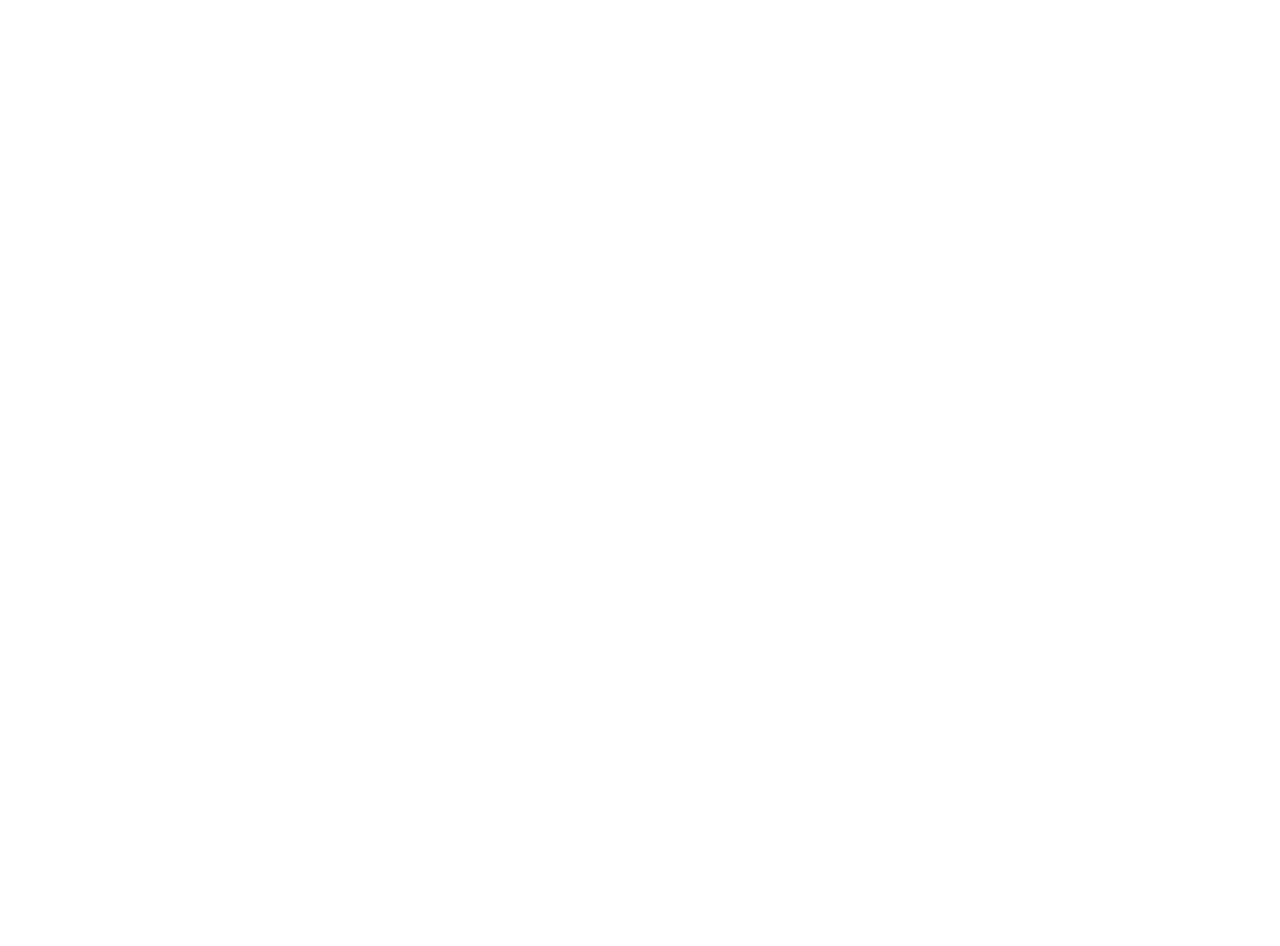
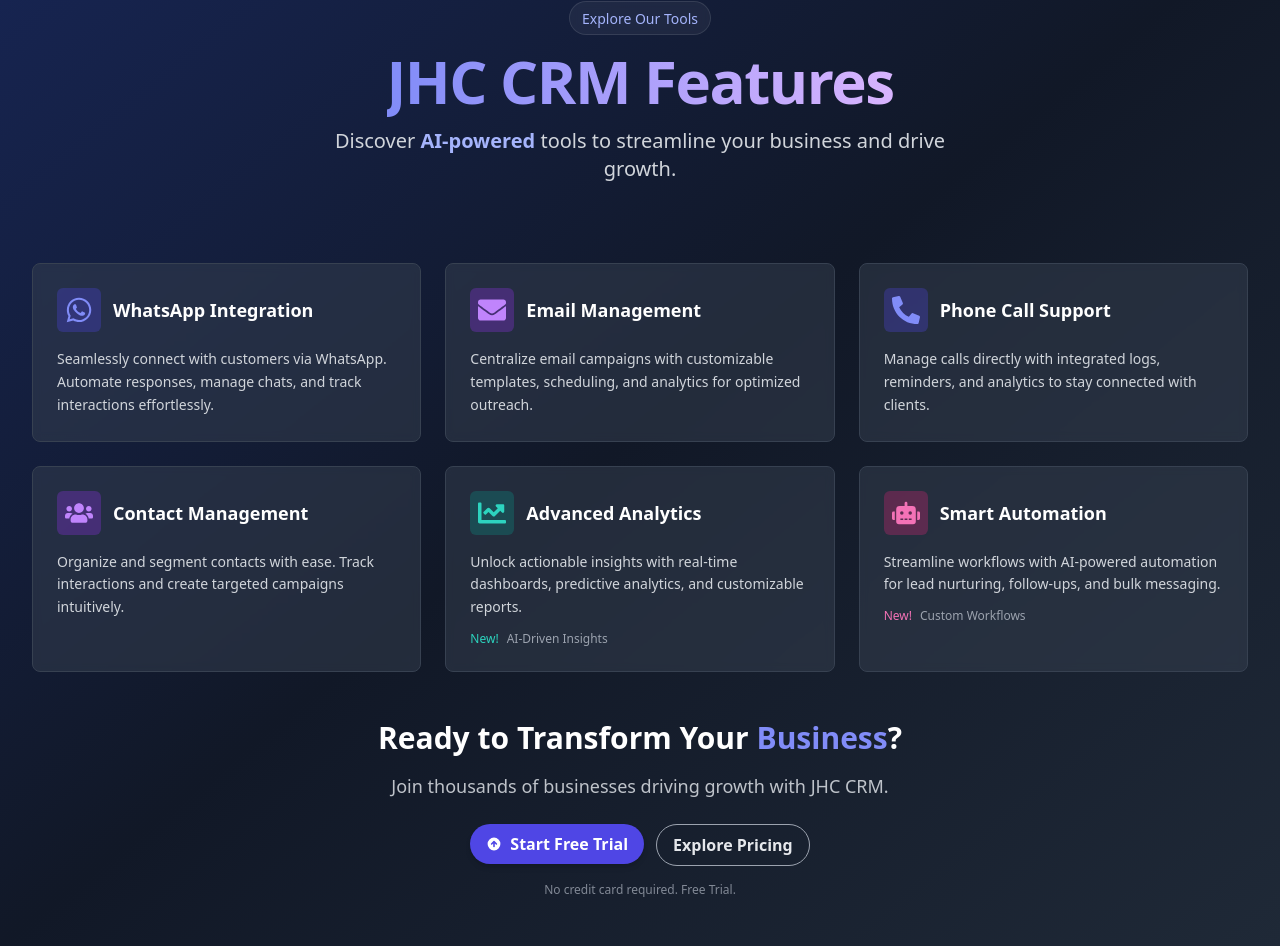
Before and after one commit to speediloveyou143/crm-frontend, a React (Vite) app: page /features in a window 1280 px wide. Before the commit this address had no page. Shown: the part 157-1103 px from the top of the page. Before the commit the page ends 800 px from the top, so only its background shows below. Built offline with nearby package versions, Linux system fonts and the light colour scheme.

Commit message:
features first

```diff
--- a/package.json
+++ b/package.json
@@ -12,6 +12,7 @@
   },
   "dependencies": {
     "axios": "^1.10.0",
+    "framer-motion": "^12.23.6",
     "js-cookie": "^3.0.5",
     "jwt-decode": "^4.0.0",
     "react": "^19.1.0",
--- a/src/App.jsx
+++ b/src/App.jsx
@@ -11,6 +11,7 @@
 import Task from "./pages/adminPages/Task";
 import Pricing from "./pages/userPages/Pricing";
 import About from "./pages/userPages/About";
+import Features from "./pages/Features";
 export default function App() {
   return (
     <Router>
@@ -21,6 +22,7 @@
           <Route path="signup" element={<Signup />} />
           <Route path="pricing" element={<Pricing />} />
           <Route path="about" element={<About />} />
+          <Route path="features" element={<Features/>}></Route>
         </Route>
         <Route path="/dashboard" element={<AdminDashboard />}>
            <Route path="all-users" element={<AllUsers/>} />
--- /dev/null
+++ b/src/pages/Features.jsx
@@ -0,0 +1,136 @@
+import React from 'react';
+import { FaWhatsapp, FaEnvelope, FaPhone, FaUsers, FaChartLine, FaRobot } from 'react-icons/fa';
+import { Link } from 'react-router-dom';
+
+// Define feature data
+const features = [
+  {
+    icon: <FaWhatsapp className="h-7 w-7 text-indigo-400 group-hover:text-indigo-300" />,
+    name: 'WhatsApp Integration',
+    content: 'Seamlessly connect with customers via WhatsApp. Automate responses, manage chats, and track interactions effortlessly.',
+    bgColor: 'bg-indigo-600/30',
+    hoverBgColor: 'group-hover:bg-indigo-600/50',
+  },
+  {
+    icon: <FaEnvelope className="h-7 w-7 text-purple-400 group-hover:text-purple-300" />,
+    name: 'Email Management',
+    content: 'Centralize email campaigns with customizable templates, scheduling, and analytics for optimized outreach.',
+    bgColor: 'bg-purple-600/30',
+    hoverBgColor: 'group-hover:bg-purple-600/50',
+  },
+  {
+    icon: <FaPhone className="h-7 w-7 text-indigo-400 group-hover:text-indigo-300 rotate-90 " />,
+    name: 'Phone Call Support',
+    content: 'Manage calls directly with integrated logs, reminders, and analytics to stay connected with clients.',
+    bgColor: 'bg-indigo-600/30',
+    hoverBgColor: 'group-hover:bg-indigo-600/50',
+  },
+  {
+    icon: <FaUsers className="h-7 w-7 text-purple-400 group-hover:text-purple-300" />,
+    name: 'Contact Management',
+    content: 'Organize and segment contacts with ease. Track interactions and create targeted campaigns intuitively.',
+    bgColor: 'bg-purple-600/30',
+    hoverBgColor: 'group-hover:bg-purple-600/50',
+  },
+  {
+    icon: <FaChartLine className="h-7 w-7 text-teal-400 group-hover:text-teal-300" />,
+    name: 'Advanced Analytics',
+    content: 'Unlock actionable insights with real-time dashboards, predictive analytics, and customizable reports.',
+    bgColor: 'bg-teal-600/30',
+    hoverBgColor: 'group-hover:bg-teal-600/50',
+    badge: { label: 'New!', subLabel: 'AI-Driven Insights', color: 'text-teal-400' },
+  },
+  {
+    icon: <FaRobot className="h-7 w-7 text-pink-400 group-hover:text-pink-300" />,
+    name: 'Smart Automation',
+    content: 'Streamline workflows with AI-powered automation for lead nurturing, follow-ups, and bulk messaging.',
+    bgColor: 'bg-pink-600/30',
+    hoverBgColor: 'group-hover:bg-pink-600/50',
+    badge: { label: 'New!', subLabel: 'Custom Workflows', color: 'text-pink-400' },
+  },
+];
+
+export default function Features() {
+  return (
+    <div className="min-h-screen bg-gradient-to-br from-blue-950 via-gray-900 to-gray-800 py-12 px-4 sm:px-6 lg:px-8 font-sans text-gray-100 mt-[5.5%]">
+      <div className="max-w-7xl mx-auto">
+        {/* Header Section */}
+        <div className="text-center mb-20 m-10">
+          <div className="inline-block mb-4 px-3 py-1 bg-white/5 backdrop-blur-sm rounded-full border border-white/10">
+            <span className="text-sm font-medium text-indigo-300">Explore Our Tools</span>
+          </div>
+          <h1 className="text-4xl md:text-5xl lg:text-6xl font-bold tracking-tight">
+            <span className="bg-clip-text text-transparent bg-gradient-to-r from-indigo-400 to-purple-300">
+              JHC CRM Features
+            </span>
+          </h1>
+          <p className="mt-4 max-w-2xl mx-auto text-lg md:text-xl text-gray-300 leading-relaxed">
+            Discover <span className="font-semibold text-indigo-300">AI-powered</span> tools to streamline your business and drive growth.
+          </p>
+        </div>
+
+        {/* Features Grid */}
+        <div className="grid md:grid-cols-2 lg:grid-cols-3 gap-6">
+          {features.map((feature, index) => (
+            <div
+              key={index}
+              className="bg-gray-700/50 backdrop-blur-sm p-6 rounded-lg hover:shadow-lg hover:-translate-y-1 transition-all duration-300 border border-gray-700 group"
+            >
+              <div className="flex items-center mb-4">
+                <div className={`flex-shrink-0 p-2 rounded-md ${feature.bgColor} ${feature.hoverBgColor} transition-colors duration-300`}>
+                  {feature.icon}
+                </div>
+                <h3 className="ml-3 text-lg font-semibold text-white">{feature.name}</h3>
+              </div>
+              <p className="text-gray-300 text-sm leading-relaxed">{feature.content}</p>
+              {feature.badge && (
+                <div className="mt-3 flex items-center gap-2">
+                  <span className={`text-xs font-medium ${feature.badge.color}`}>{feature.badge.label}</span>
+                  <span className="text-xs text-gray-400">{feature.badge.subLabel}</span>
+                </div>
+              )}
+            </div>
+          ))}
+        </div>
+
+        {/* Call to Action */}
+        <div className="mt-12 text-center">
+          <h3 className="text-2xl md:text-3xl font-bold text-white mb-4">
+            Ready to Transform Your <span className="text-indigo-400">Business</span>?
+          </h3>
+          <p className="text-lg text-gray-300 opacity-90 mb-6 max-w-2xl mx-auto">
+            Join thousands of businesses driving growth with JHC CRM.
+          </p>
+          <div className="flex flex-col sm:flex-row justify-center gap-3">
+
+            < Link to="/signin" >
+              <button className="flex items-center gap-2 rounded-full px-4 py-2 bg-indigo-600 hover:bg-indigo-500 border-indigo-600 shadow-md hover:scale-[1.02] transition-all duration-300 font-semibold text-white">
+                <svg
+                  xmlns="http://www.w3.org/2000/svg"
+                  className="h-4 w-4"
+                  viewBox="0 0 20 20"
+                  fill="currentColor"
+                >
+                  <path
+                    fillRule="evenodd"
+                    d="M10 18a8 8 0 100-16 8 8 0 000 16zm3.707-8.707l-3-3a1 1 0 00-1.414 0l-3 3a1 1 0 001.414 1.414L9 9.414V13a1 1 0 102 0V9.414l1.293 1.293a1 1 0 001.414-1.414z"
+                    clipRule="evenodd"
+                  />
+                </svg>
+                Start Free Trial
+              </button>
+            </Link>
+            <Link to="/pricing">
+              <button className="rounded-full px-4 py-2 border border-gray-400 hover:bg-white/5 transition-all duration-300 font-semibold text-gray-200">
+                Explore Pricing
+              </button>
+            </Link>
+          </div>
+          <p className="mt-4 text-xs text-gray-400 opacity-80">
+            No credit card required. Free Trial.
+          </p>
+        </div>
+      </div>
+    </div >
+  );
+}
```
Also changed, not shown: 1 other file (tests, documents, lock files or other folders).
